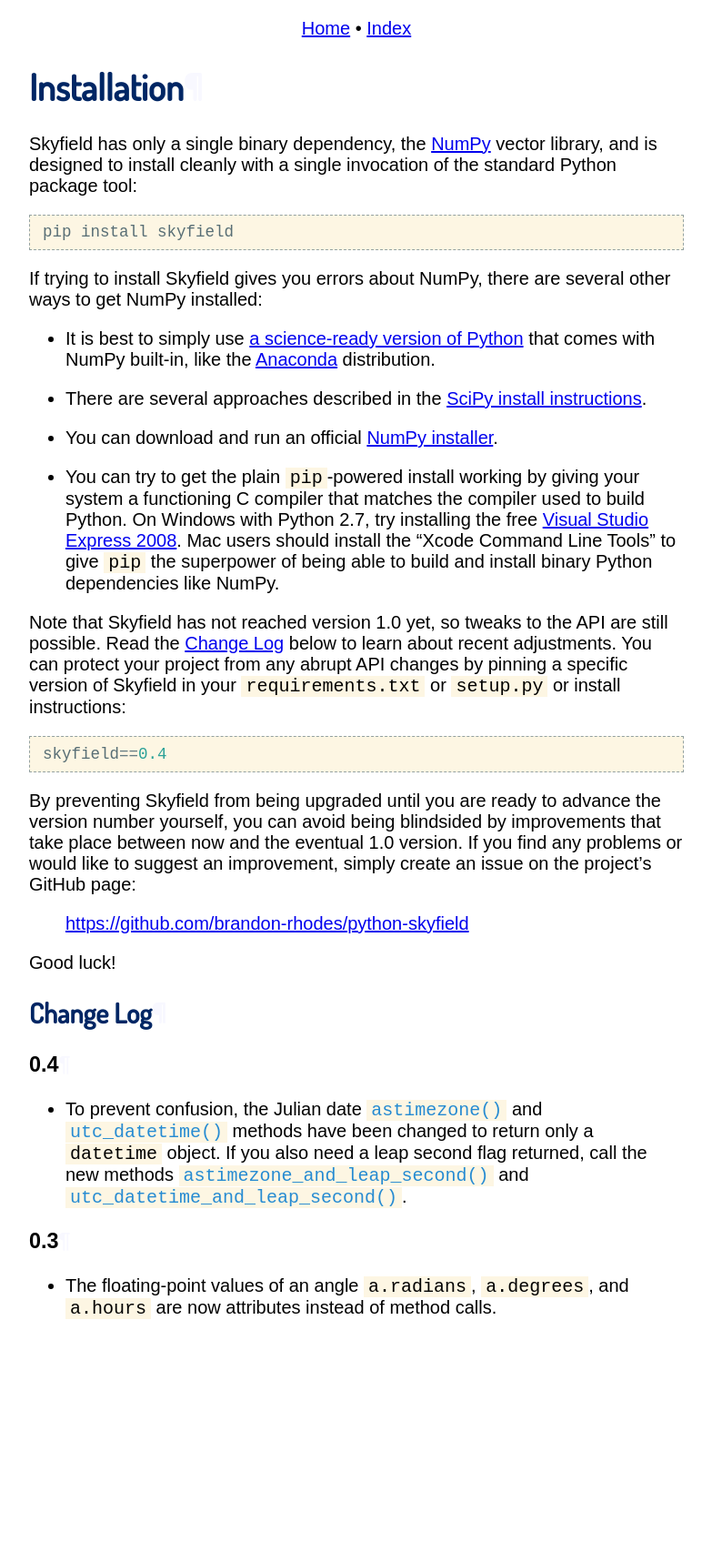
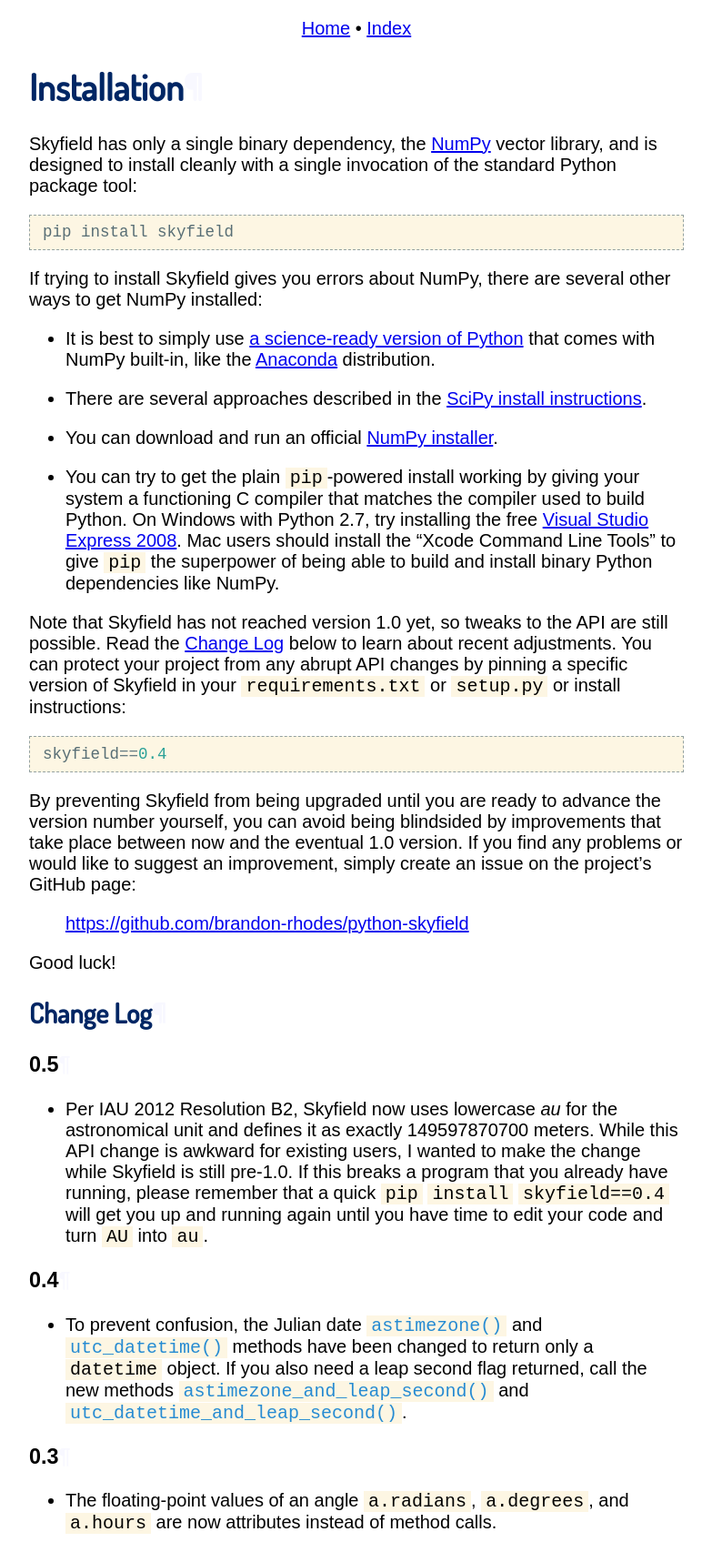
Before and after one commit to skyfielders/python-skyfield, a Sphinx documentation site: the page built from skyfield/documentation/installation.rst, in a window 1280 px wide. Shown: the whole page at 91% size, without its empty margins (248-1031 px from the left). Built offline with Sphinx 7.4.7, drawn with Linux system fonts in a browser that asks for light colours; before the commit the page ends 1470 px from its top, so only the background shows below that.

Commit message:
Add a release note about the AU-to-au change

```diff
--- a/skyfield/documentation/installation.rst
+++ b/skyfield/documentation/installation.rst
@@ -61,6 +61,17 @@
 Change Log
 ==========
 
+0.5
+---
+
+* Per IAU 2012 Resolution B2, Skyfield now uses lowercase *au* for the
+  astronomical unit and defines it as exactly 149597870700 meters.
+  While this API change is awkward for existing users, I wanted to make
+  the change while Skyfield is still pre-1.0.  If this breaks a program
+  that you already have running, please remember that a quick ``pip``
+  ``install`` ``skyfield==0.4`` will get you up and running again until
+  you have time to edit your code and turn ``AU`` into ``au``.
+
 0.4
 ---
 
```
